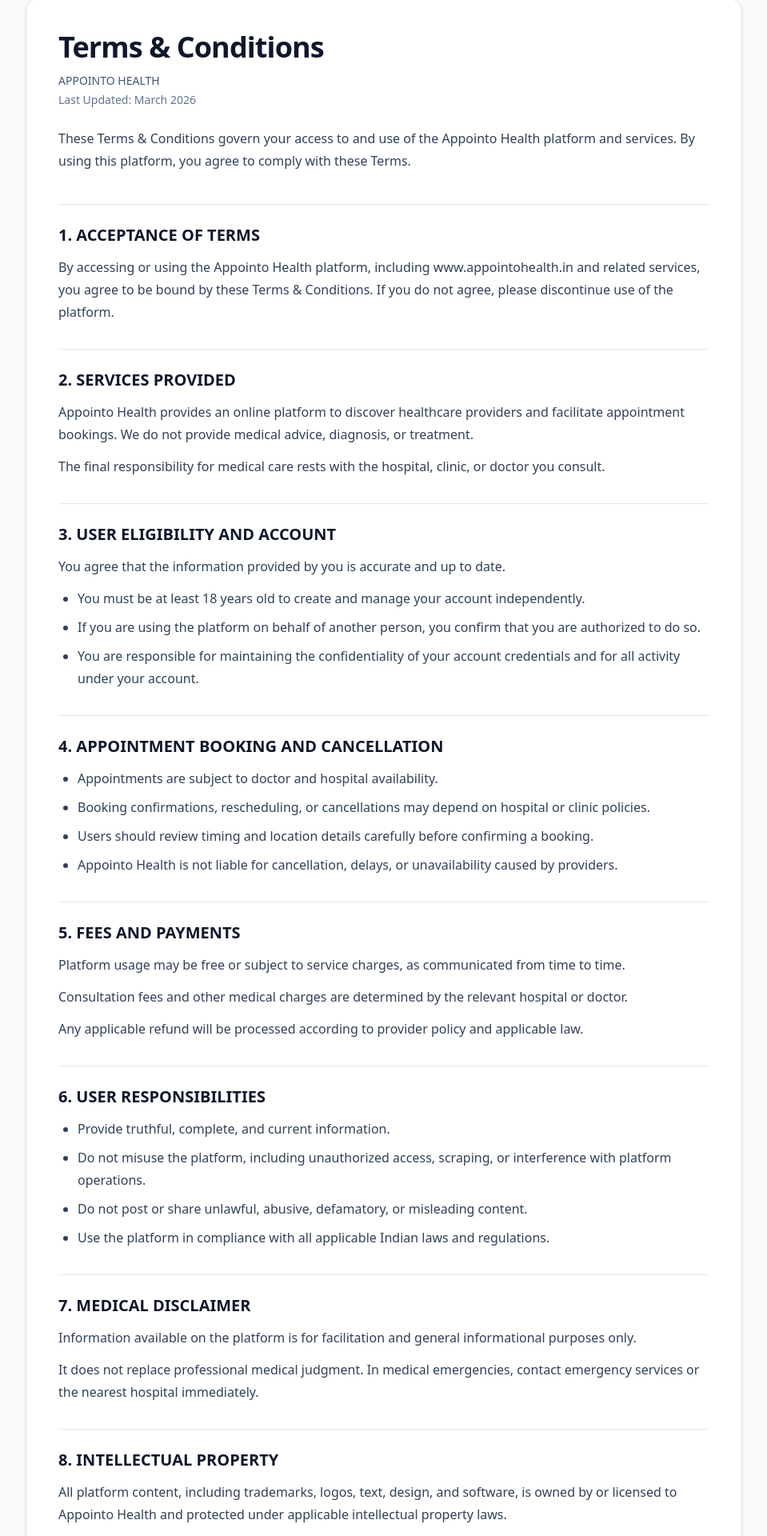
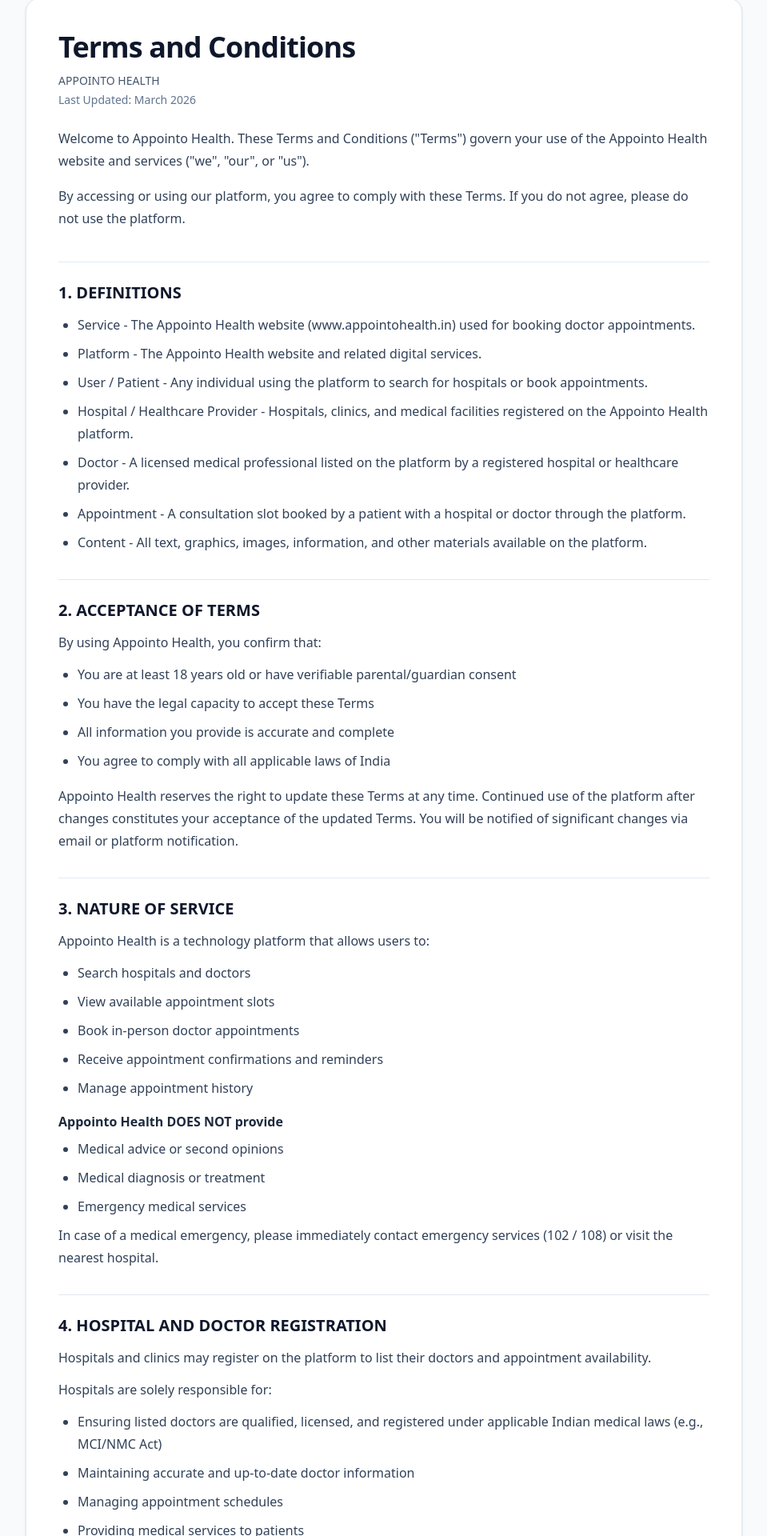
Before and after one commit to Altusd2d/appointoHealth, a Next.js app: page /terms-and-conditions in a window 1280 px wide. Shown: the part 122-2042 px from the top of the page at 80% size, without its empty margins (160-1119 px from the left). Built offline with nearby package versions, Linux system fonts and the light colour scheme.

Commit message:
terms-and-conditions

```diff
--- a/src/app/terms-and-conditions/page.tsx
+++ b/src/app/terms-and-conditions/page.tsx
@@ -7,114 +7,203 @@
 
 const sections = [
   {
-    title: "1. ACCEPTANCE OF TERMS",
-    paragraphs: [
-      "By accessing or using the Appointo Health platform, including www.appointohealth.in and related services, you agree to be bound by these Terms & Conditions. If you do not agree, please discontinue use of the platform.",
+    title: "1. DEFINITIONS",
+    items: [
+      "Service - The Appointo Health website (www.appointohealth.in) used for booking doctor appointments.",
+      "Platform - The Appointo Health website and related digital services.",
+      "User / Patient - Any individual using the platform to search for hospitals or book appointments.",
+      "Hospital / Healthcare Provider - Hospitals, clinics, and medical facilities registered on the Appointo Health platform.",
+      "Doctor - A licensed medical professional listed on the platform by a registered hospital or healthcare provider.",
+      "Appointment - A consultation slot booked by a patient with a hospital or doctor through the platform.",
+      "Content - All text, graphics, images, information, and other materials available on the platform.",
     ],
   },
   {
-    title: "2. SERVICES PROVIDED",
-    paragraphs: [
-      "Appointo Health provides an online platform to discover healthcare providers and facilitate appointment bookings. We do not provide medical advice, diagnosis, or treatment.",
-      "The final responsibility for medical care rests with the hospital, clinic, or doctor you consult.",
+    title: "2. ACCEPTANCE OF TERMS",
+    paragraphs: ["By using Appointo Health, you confirm that:"],
+    items: [
+      "You are at least 18 years old or have verifiable parental/guardian consent",
+      "You have the legal capacity to accept these Terms",
+      "All information you provide is accurate and complete",
+      "You agree to comply with all applicable laws of India",
+    ],
+    note: "Appointo Health reserves the right to update these Terms at any time. Continued use of the platform after changes constitutes your acceptance of the updated Terms. You will be notified of significant changes via email or platform notification.",
+  },
+  {
+    title: "3. NATURE OF SERVICE",
+    paragraphs: ["Appointo Health is a technology platform that allows users to:"],
+    items: [
+      "Search hospitals and doctors",
+      "View available appointment slots",
+      "Book in-person doctor appointments",
+      "Receive appointment confirmations and reminders",
+      "Manage appointment history",
+    ],
+    groups: [
+      {
+        heading: "Appointo Health DOES NOT provide",
+        items: ["Medical advice or second opinions", "Medical diagnosis or treatment", "Emergency medical services"],
+        note: "In case of a medical emergency, please immediately contact emergency services (102 / 108) or visit the nearest hospital.",
+      },
     ],
   },
   {
-    title: "3. USER ELIGIBILITY AND ACCOUNT",
-    paragraphs: ["You agree that the information provided by you is accurate and up to date."],
+    title: "4. HOSPITAL AND DOCTOR REGISTRATION",
+    paragraphs: [
+      "Hospitals and clinics may register on the platform to list their doctors and appointment availability.",
+      "Hospitals are solely responsible for:",
+    ],
     items: [
-      "You must be at least 18 years old to create and manage your account independently.",
-      "If you are using the platform on behalf of another person, you confirm that you are authorized to do so.",
-      "You are responsible for maintaining the confidentiality of your account credentials and for all activity under your account.",
+      "Ensuring listed doctors are qualified, licensed, and registered under applicable Indian medical laws (e.g., MCI/NMC Act)",
+      "Maintaining accurate and up-to-date doctor information",
+      "Managing appointment schedules",
+      "Providing medical services to patients",
+    ],
+    note: "Appointo Health relies on information provided by hospitals and does not independently verify medical credentials. Users are advised to verify doctor credentials independently if needed.",
+  },
+  {
+    title: "5. USER ACCOUNTS",
+    paragraphs: ["To access certain features, users may need to create an account. Users agree to:"],
+    items: [
+      "Provide accurate registration information",
+      "Maintain the confidentiality of login credentials",
+      "Notify us immediately at support@appointohealth.in of any unauthorized account access",
+      "Use the platform responsibly and lawfully",
+    ],
+    groups: [
+      {
+        heading: "Appointo Health may suspend or terminate accounts if users",
+        items: [
+          "Provide false or misleading information",
+          "Abuse the platform or its users",
+          "Repeatedly book fake or no-show appointments",
+          "Violate these Terms",
+        ],
+      },
     ],
   },
   {
-    title: "4. APPOINTMENT BOOKING AND CANCELLATION",
+    title: "6. APPOINTMENT BOOKING",
+    paragraphs: [
+      "Appointments booked through the platform are subject to hospital and doctor availability.",
+      "Users must:",
+    ],
     items: [
-      "Appointments are subject to doctor and hospital availability.",
-      "Booking confirmations, rescheduling, or cancellations may depend on hospital or clinic policies.",
-      "Users should review timing and location details carefully before confirming a booking.",
-      "Appointo Health is not liable for cancellation, delays, or unavailability caused by providers.",
+      "Verify appointment details before confirming",
+      "Cancel appointments at least 2 hours before the scheduled time (where possible) to allow others to book the slot",
+      "Arrive on time for scheduled appointments",
+      "Carry necessary documents, ID proof, and medical reports",
+    ],
+    note: "Hospitals may reschedule or cancel appointments due to medical emergencies, doctor unavailability, or operational reasons. Appointo Health is not responsible for appointment delays or cancellations by hospitals.",
+  },
+  {
+    title: "7. FEES AND PAYMENTS",
+    groups: [
+      {
+        heading: "For Patients",
+        items: [
+          "Appointment booking through Appointo Health is currently free of charge",
+          "Consultation fees are paid directly to the hospital or clinic",
+          "Appointo Health does not collect or process consultation payments",
+        ],
+      },
+      {
+        heading: "For Hospitals",
+        items: [
+          "Hospitals may be charged a subscription fee to use the platform. Pricing and payment terms will be defined in separate agreements with hospitals.",
+        ],
+      },
     ],
   },
   {
-    title: "5. FEES AND PAYMENTS",
+    title: "8. PRIVACY AND DATA PROTECTION",
     paragraphs: [
-      "Platform usage may be free or subject to service charges, as communicated from time to time.",
-      "Consultation fees and other medical charges are determined by the relevant hospital or doctor.",
-      "Any applicable refund will be processed according to provider policy and applicable law.",
+      "Appointo Health collects and processes personal information in accordance with our Privacy Policy and applicable data protection laws, including the Information Technology Act, 2000 and the Digital Personal Data Protection Act, 2023.",
+      "For details on data collection and use, please refer to our Privacy Policy at www.appointohealth.in.",
     ],
   },
   {
-    title: "6. USER RESPONSIBILITIES",
+    title: "9. MEDICAL DISCLAIMER",
+    paragraphs: ["Appointo Health is NOT a healthcare provider. The platform only facilitates appointment scheduling between patients and hospitals."],
     items: [
-      "Provide truthful, complete, and current information.",
-      "Do not misuse the platform, including unauthorized access, scraping, or interference with platform operations.",
-      "Do not post or share unlawful, abusive, defamatory, or misleading content.",
-      "Use the platform in compliance with all applicable Indian laws and regulations.",
+      "Medical consultations are provided solely by hospitals and registered doctors",
+      "Appointo Health does not control, supervise, or guarantee the quality of medical services",
+      "We are not responsible for medical outcomes, treatment decisions, or adverse events",
+      "Disputes related to medical care must be resolved directly between the patient and the hospital",
     ],
   },
   {
-    title: "7. MEDICAL DISCLAIMER",
+    title: "10. USER CONDUCT",
+    paragraphs: ["Users agree NOT to:"],
+    items: [
+      "Provide false, misleading, or defamatory information",
+      "Create fake or malicious appointments",
+      "Harass, threaten, or abuse hospital staff or other users",
+      "Attempt to hack, disrupt, or overload the platform",
+      "Use the platform for any illegal purpose under Indian law",
+    ],
+    note: "Violation may result in account suspension, termination, and possible legal action under applicable laws including the IT Act, 2000.",
+  },
+  {
+    title: "11. INTELLECTUAL PROPERTY",
     paragraphs: [
-      "Information available on the platform is for facilitation and general informational purposes only.",
-      "It does not replace professional medical judgment. In medical emergencies, contact emergency services or the nearest hospital immediately.",
+      "All platform content, including logos, design, text, software, and technology, is owned by or licensed to Appointo Health and protected under applicable intellectual property laws of India.",
+      "Users may not copy, reproduce, distribute, reverse-engineer, or modify platform content without prior written permission from Appointo Health.",
     ],
   },
   {
-    title: "8. INTELLECTUAL PROPERTY",
+    title: "12. LIMITATION OF LIABILITY",
+    paragraphs: ["The platform is provided on an \"as-is\" and \"as-available\" basis without warranties of any kind.", "Appointo Health shall not be liable for:"],
+    items: [
+      "Medical treatment outcomes or hospital negligence/malpractice",
+      "Appointment delays or cancellations by hospitals",
+      "Technical interruptions or downtime",
+      "Data loss caused by external factors beyond our reasonable control",
+    ],
+    note: "To the maximum extent permitted by applicable Indian law, Appointo Health's total liability for any claim shall not exceed ?1,000 (Indian Rupees One Thousand Only). This limitation does not exclude or restrict liability for death or personal injury caused by our negligence, or any liability that cannot be excluded by law.",
+  },
+  {
+    title: "13. DISPUTE RESOLUTION",
     paragraphs: [
-      "All platform content, including trademarks, logos, text, design, and software, is owned by or licensed to Appointo Health and protected under applicable intellectual property laws.",
-      "You may not reproduce, modify, distribute, or commercially exploit platform content without prior written permission.",
+      "These Terms are governed by and construed in accordance with the laws of India.",
+      "Before initiating any formal legal proceedings, users agree to first contact our Grievance Officer at support@appointohealth.in to attempt an amicable resolution within 30 days.",
+      "Any unresolved disputes shall be subject to the exclusive jurisdiction of competent courts located in Hyderabad, Telangana, India.",
     ],
   },
   {
-    title: "9. THIRD-PARTY LINKS AND SERVICES",
-    paragraphs: [
-      "The platform may contain links to third-party websites or services. Appointo Health is not responsible for their content, terms, or privacy practices.",
-      "Your use of such third-party services is at your own risk and subject to their policies.",
+    title: "14. GRIEVANCE OFFICER",
+    paragraphs: ["As required under the IT (Intermediary Guidelines and Digital Media Ethics Code) Rules, 2021, we have appointed a Grievance Officer:"],
+    contact: [
+      "Grievance Officer: [Name of Grievance Officer]",
+      "Email: support@appointohealth.in",
+      "Response Time: Within 48 hours of receipt; resolution within 30 days.",
     ],
   },
   {
-    title: "10. LIMITATION OF LIABILITY",
+    title: "15. MODIFICATIONS TO SERVICE",
     paragraphs: [
-      "To the maximum extent permitted by law, Appointo Health shall not be liable for any indirect, incidental, special, consequential, or punitive damages arising from your use of the platform.",
-      "Our role is limited to providing appointment facilitation technology and related support services.",
+      "Appointo Health reserves the right to modify or discontinue platform features, update pricing, or amend these Terms. Users will be notified of major changes where applicable.",
     ],
   },
   {
-    title: "11. INDEMNITY",
+    title: "16. SEVERABILITY",
     paragraphs: [
-      "You agree to indemnify and hold harmless Appointo Health, its affiliates, officers, employees, and partners from any claims, losses, liabilities, or expenses arising out of your misuse of the platform or violation of these Terms.",
+      "If any provision of these Terms is found to be invalid or unenforceable by a court of competent jurisdiction, the remaining provisions shall continue in full force and effect.",
     ],
   },
   {
-    title: "12. TERMINATION",
-    paragraphs: [
-      "We reserve the right to suspend or terminate access to the platform in case of suspected misuse, legal non-compliance, or breach of these Terms.",
-      "You may stop using the platform at any time.",
-    ],
-  },
-  {
-    title: "13. GOVERNING LAW AND JURISDICTION",
-    paragraphs: [
-      "These Terms shall be governed by the laws of India. Courts in Hyderabad, Telangana, shall have exclusive jurisdiction over disputes arising from or related to these Terms.",
-    ],
-  },
-  {
-    title: "14. CHANGES TO THESE TERMS",
-    paragraphs: [
-      'Appointo Health may update these Terms & Conditions from time to time. Revised versions will be posted with an updated "Last Updated" date. Continued use of the platform constitutes acceptance of the updated Terms.',
-    ],
-  },
-  {
-    title: "15. CONTACT INFORMATION",
+    title: "17. CONTACT INFORMATION",
     contact: [
       "Company Name: Appointo Health",
       "Website: www.appointohealth.in",
       "Email: support@appointohealth.in",
       "Phone: +91 XXXXX XXXXX [Please update with actual number]",
-      "Address: [Registered Office Address, Hyderabad, Telangana, India]",
+    ],
+  },
+  {
+    title: "18. ACKNOWLEDGEMENT",
+    paragraphs: [
+      "By using the Appointo Health platform, you acknowledge that you have read, understood, and agree to these Terms, and understand that Appointo Health only provides appointment booking facilitation services.",
     ],
   },
 ];
@@ -123,13 +212,17 @@
   return (
     <main className="min-h-screen bg-slate-50 px-4 py-10 sm:px-6 lg:px-8">
       <div className="mx-auto w-full max-w-4xl rounded-2xl border border-slate-200 bg-white p-6 shadow-sm sm:p-10">
-        <h1 className="text-3xl font-bold tracking-tight text-slate-900 sm:text-4xl">Terms &amp; Conditions</h1>
+        <h1 className="text-3xl font-bold tracking-tight text-slate-900 sm:text-4xl">Terms and Conditions</h1>
         <p className="mt-3 text-sm font-medium text-slate-600">APPOINTO HEALTH</p>
         <p className="mt-1 text-sm text-slate-500">Last Updated: March 2026</p>
 
         <p className="mt-6 text-base leading-7 text-slate-700">
-          These Terms &amp; Conditions govern your access to and use of the Appointo Health platform and services. By
-          using this platform, you agree to comply with these Terms.
+          Welcome to Appointo Health. These Terms and Conditions (&quot;Terms&quot;) govern your use of the Appointo
+          Health website and services (&quot;we&quot;, &quot;our&quot;, or &quot;us&quot;).
+        </p>
+        <p className="mt-4 text-base leading-7 text-slate-700">
+          By accessing or using our platform, you agree to comply with these Terms. If you do not agree, please do
+          not use the platform.
         </p>
 
         <div className="mt-10 space-y-8">
@@ -151,6 +244,18 @@
                 </ul>
               ) : null}
 
+              {section.groups?.map((group) => (
+                <div key={group.heading} className="mt-4">
+                  <h3 className="text-base font-semibold text-slate-800">{group.heading}</h3>
+                  <ul className="mt-2 list-disc space-y-2 pl-6 text-base leading-7 text-slate-700">
+                    {group.items.map((item) => (
+                      <li key={item}>{item}</li>
+                    ))}
+                  </ul>
+                  {group.note ? <p className="mt-2 text-base leading-7 text-slate-700">{group.note}</p> : null}
+                </div>
+              ))}
+
               {section.contact?.length ? (
                 <div className="mt-4 space-y-2 text-base leading-7 text-slate-700">
                   {section.contact.map((line) => (
@@ -158,6 +263,8 @@
                   ))}
                 </div>
               ) : null}
+
+              {section.note ? <p className="mt-4 text-base leading-7 text-slate-700">{section.note}</p> : null}
             </section>
           ))}
         </div>
```
